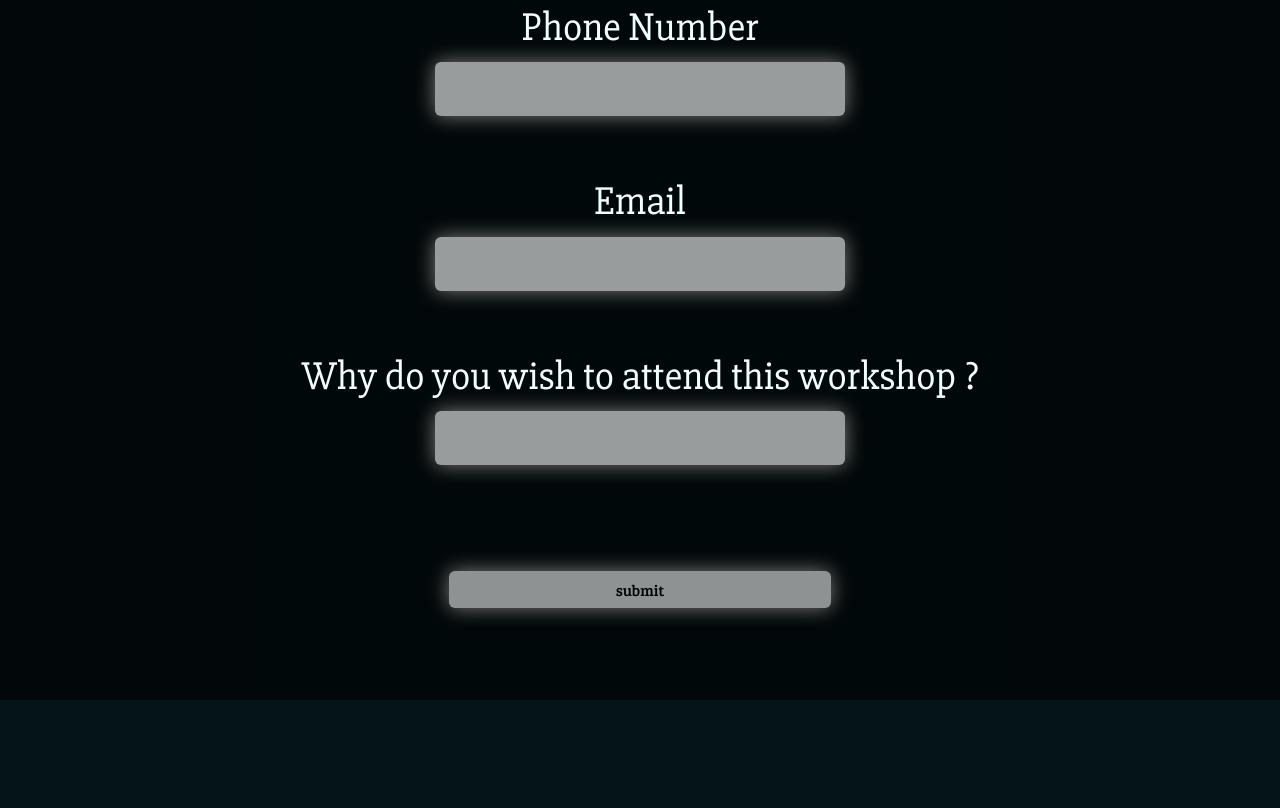
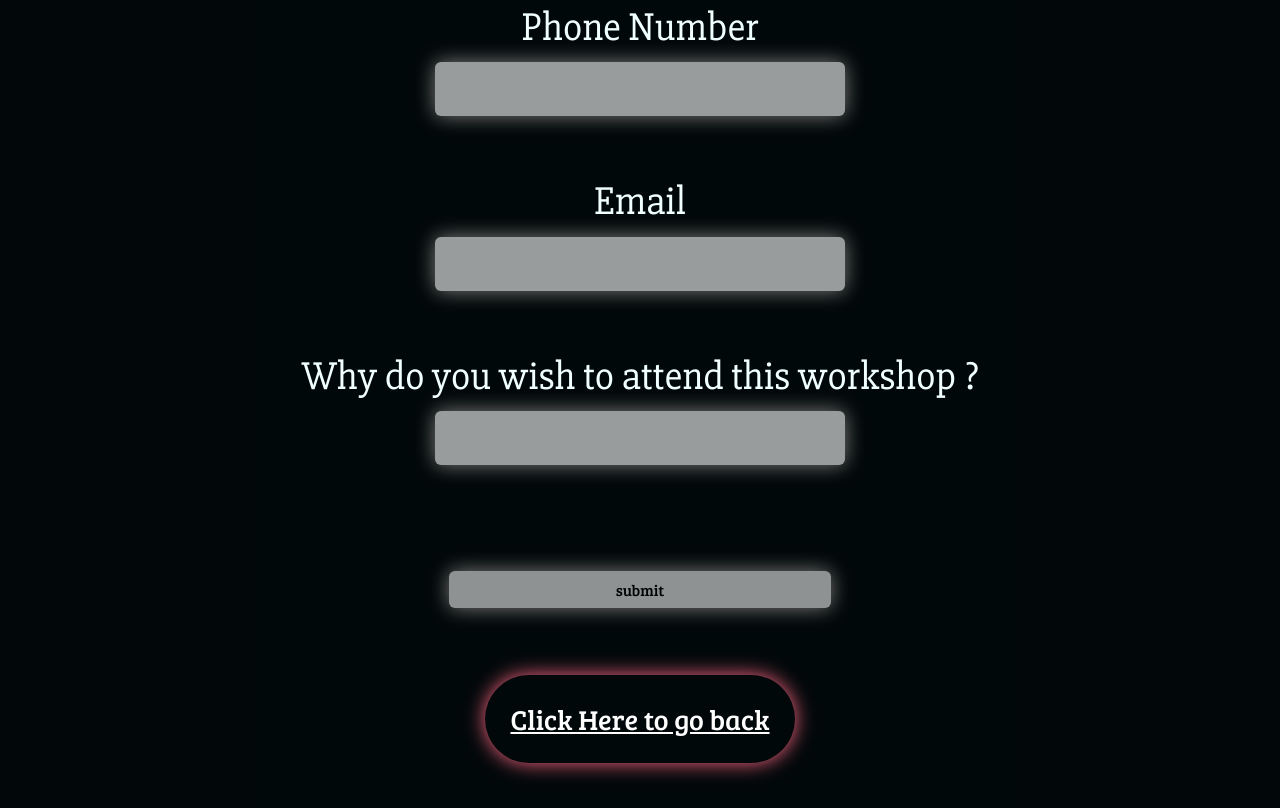
Before and after one commit to shreyanshukashyap/shreyanshukashyap.github.io, a website: page Form.html in a window 1280 px wide. Shown: the part 952-1760 px from the top of the page. Before the commit the page ends 1652 px from the top, so only its background shows below. Drawn offline with Linux system fonts and the light colour scheme.

Commit message:
Update Form.html

```diff
--- a/Form.html
+++ b/Form.html
@@ -60,6 +60,9 @@
                 <div class="box">
                     <input type="submit" name="submit" value="submit"></input>
                     <!-- <a class="button" href="#popup1" type="submit">Submit</a> -->
+                <div class="box">
+                        <a class="button" href="index.html">Click Here to go back</a>
+                    </div>
                 </div>
             </div>
 
```
